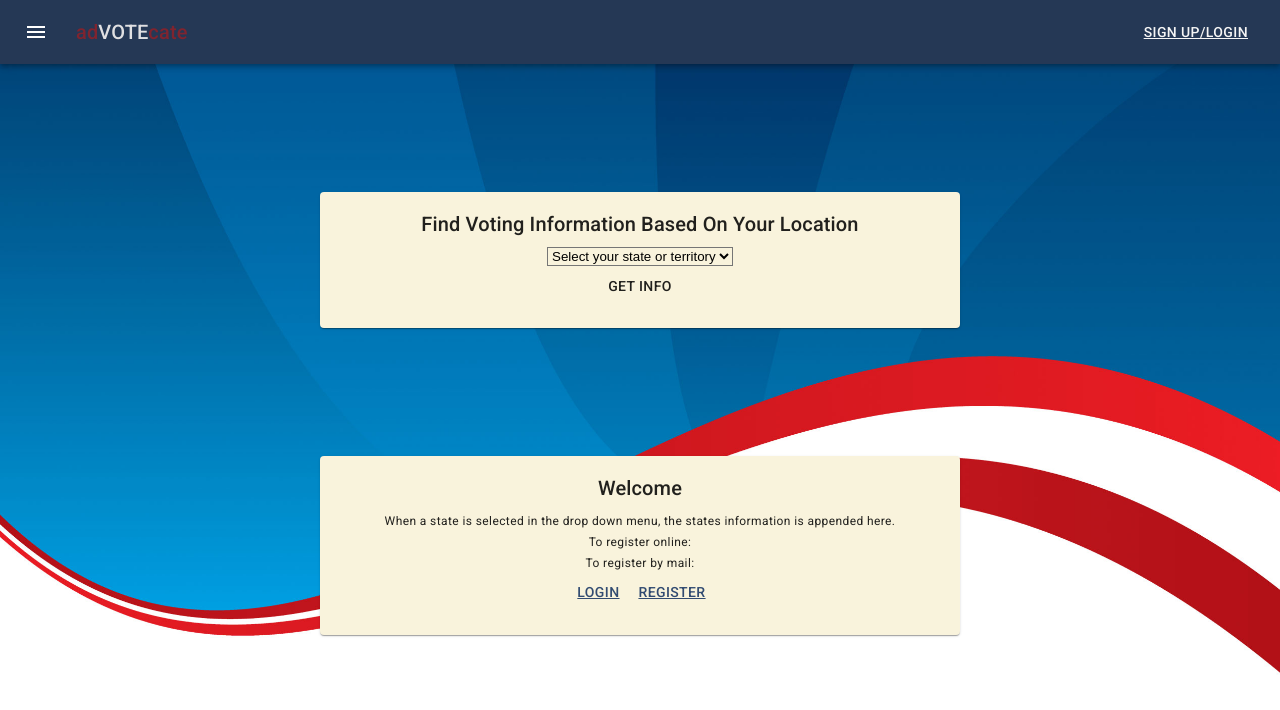
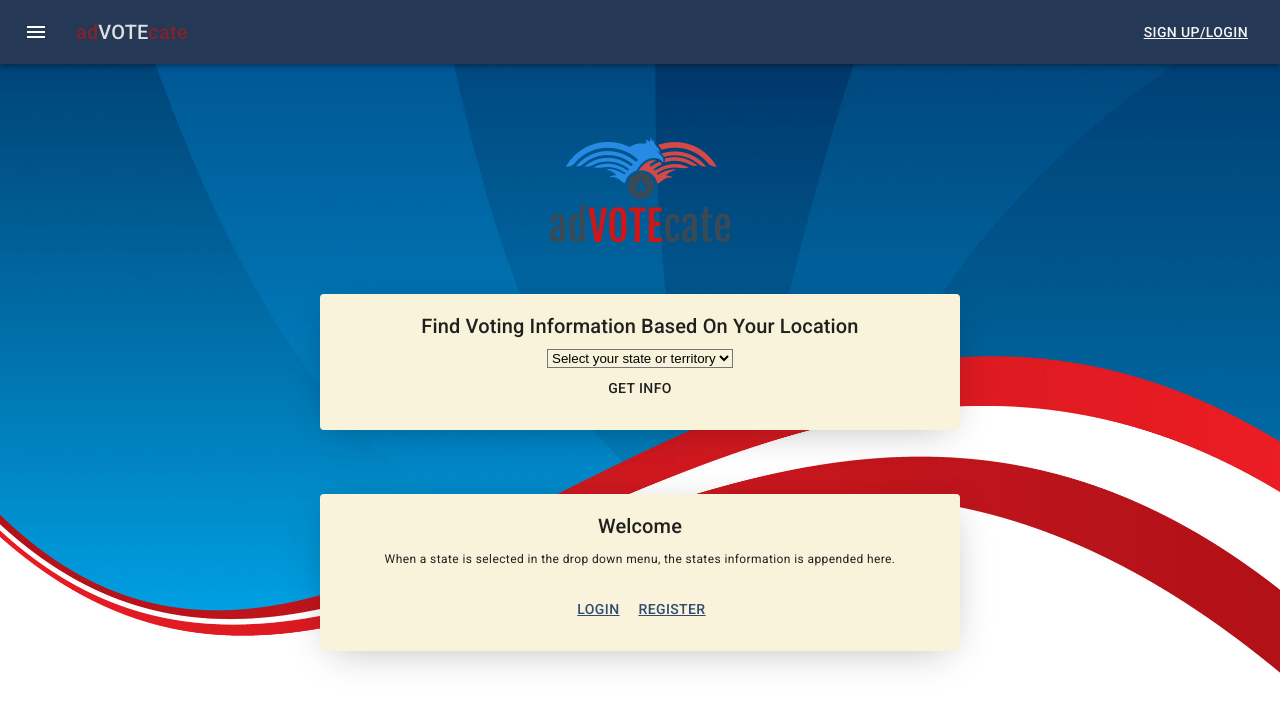
Before and after one commit to KeithBillings/adVOTEcate, a React (Create React App) app in the folder client/: page / in a window 1280 px wide. Shown: the top 710 px of the page. Built offline with nearby package versions, Linux system fonts and the light colour scheme.

Commit message:
add logo to homepage

```diff
--- a/client/src/components/ThemeProvider/index.js
+++ b/client/src/components/ThemeProvider/index.js
@@ -22,6 +22,7 @@ const theme = createMuiTheme({
     contrastThreshold: 3,
   },
   card: {
+    textAlign: "center",
     transition: "0.3s",
     boxShadow: "0 8px 40px -12px rgba(0,0,0,0.3)",
     "&:hover": {
--- a/client/src/pages/Home.js
+++ b/client/src/pages/Home.js
@@ -1,39 +1,55 @@
 import React, { useState } from "react";
-import { Card, CardContent, Button, Grid, Typography } from "@material-ui/core";
-import { makeStyles } from "@material-ui/core/styles";
+import { Card, CardContent, Button, Grid, Typography, makeStyles } from "@material-ui/core";
 import theme from "../components/ThemeProvider";
 import registerData from "../utils/register.json";
 import { Link } from "react-router-dom";
+import logo from "../images/logo.png";
 //import "./home.css";
 
 const useStyles = makeStyles((theme) => ({
   card: {
-    marginTop: "10%",
+    textAlign: theme.card.textAlign,
+    boxShadow: theme.card.boxShadow,
+    "&:hover": theme.card["&:hover"],
+    marginBottom: "5%",
     width: "50%",
-    textAlign: "center",
-    background: "#F9F3DC"
+    background: "#F9F3DC",
   },
   dropdown: {
     background: "#F9F3DC"
+  },
+  logo: {
+    textAlign: "center",
+    marginBottom: "0%",
+    marginTop: "2%",
   }
 }));
 
 function Home() {
   const [stateInfo, setstateInfo] = useState("");
+  const [hidden, setHidden] = useState("none");
 
   const classes = useStyles(theme);
 
   //Function to get state information
-  const getStateInformation = (e) => {
-    e.preventDefault();
+  function getStateInformation() {
     const dropdownValue = document.getElementById("userSelection").value;
-    const stateData = registerData[dropdownValue] || ""; // added the || "" to handle a case where the user clicks submit on the default selection, so it doesnt return undefined and break the page
+    const stateData = registerData[dropdownValue] || ""; // added || "" to handle a case where the user clicks submit on the default selection, so it doesnt return undefined and break the page
 
     setstateInfo(stateData);
   }
 
+  const handleOnClickEvent = (e) => {
+    e.preventDefault();
+    getStateInformation();
+    setHidden("");
+  }
+
   return (
-    <Grid container direction={"column"}  >
+    <Grid container direction={"column"}>
+      <Grid justify={"center"} className={classes.logo}>
+        <img src={`${logo}`} alt="logo" />
+      </Grid>
       <Grid container item justify={"center"} >
         <Card className={classes.card} id="thisCard">
           <CardContent >
@@ -111,7 +127,7 @@ function Home() {
               </select>
             </Typography>
             <br></br>
-            <Button onClick={getStateInformation}>
+            <Button onClick={handleOnClickEvent}>
               Get Info
             </Button>
           </CardContent>
@@ -133,9 +149,14 @@ function Home() {
             >
               When a state is selected in the drop down menu, the states information is appended here.
               <br></br>
-              To register online: <a href={`${stateInfo.online}`}>{stateInfo.online}</a>
+              <span style={{ display: hidden }}>
+                To register online: <a href={`${stateInfo.online}`}>{stateInfo.online}</a>
+              </span>
               <br></br>
-              To register by mail: <a href={`${stateInfo.mail}`}>{stateInfo.mail}</a>
+              <span style={{ display: hidden }}>
+                To register by mail: <a href={`${stateInfo.mail}`}>{stateInfo.mail}
+                </a>
+              </span>
             </Typography>
             <Typography>
               <Button>
--- a/client/src/pages/LoginRegister.js
+++ b/client/src/pages/LoginRegister.js
@@ -1,17 +1,32 @@
-import React from "react";
-import Grid from '@material-ui/core/Grid';
+import React, { useState } from "react";
+import { Card, CardContent, Button, Grid, Typography, makeStyles } from "@material-ui/core";
+
+const useStyles = makeStyles((theme) => ({
+  card: {
+    marginTop: "10%",
+    width: "50%",
+    textAlign: "center",
+    background: "#F9F3DC"
+  },
+  dropdown: {
+    background: "#F9F3DC"
+  }
+}));
+
 
 function LoginRegister() {
 
-    return (
-        <Grid container>
-            <Grid row>
-                <Grid column>
-                    <div>login/register</div>
-                </Grid>
-            </Grid>
-        </Grid>
-    );
+  return (
+    <Grid container direction={"column"}>
+      <Grid item>
+        <Card>
+          <Typography>
+
+          </Typography>
+        </Card>
+      </Grid>
+    </Grid>
+  );
 }
 
 
```
Also changed, not shown: client/src/images/logo.png (added).
